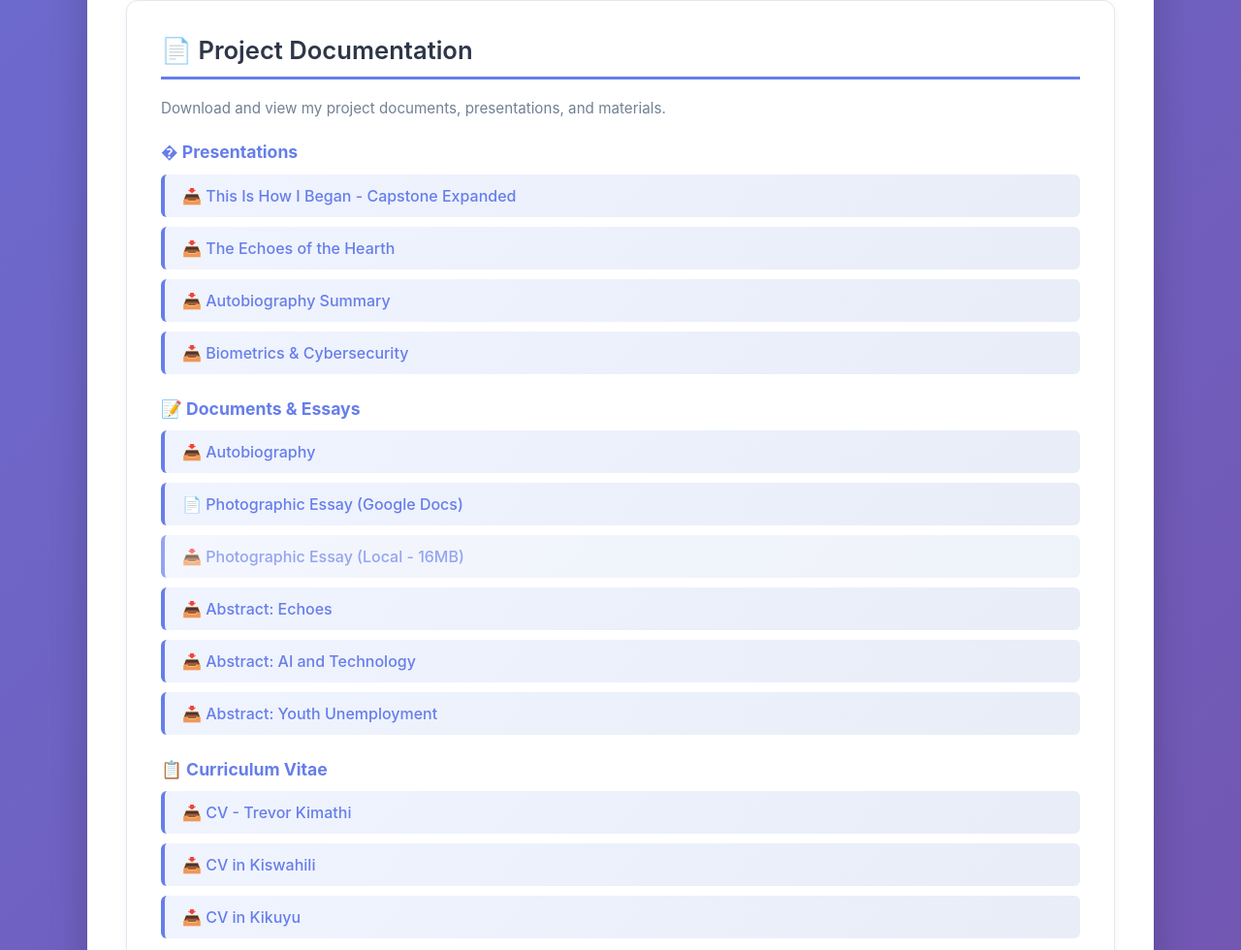
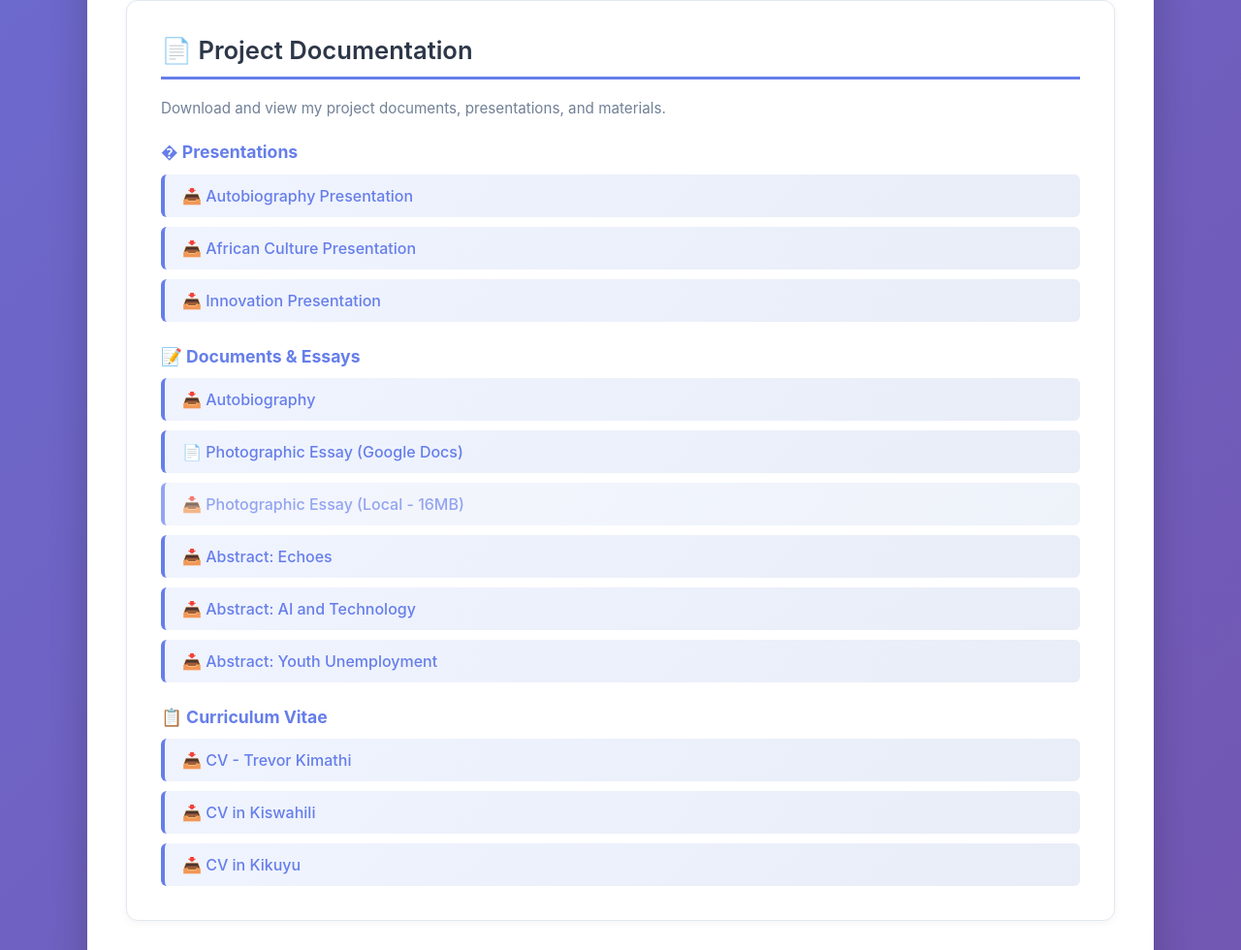
Before and after one commit to 2COR515/projectcapstone, a website: page index.html in a window 1280 px wide. Shown: the part 2568-3548 px from the top of the page at 97% size. Drawn offline with Linux system fonts and the light colour scheme.

Commit message:
Replace presentations with only 3 required: Autobiography, African Culture, and Innovation

```diff
--- a/index.html
+++ b/index.html
@@ -925,17 +925,14 @@
                         <div class="doc-category" style="margin-bottom: 25px;">
                             <h3 style="color: #667eea; font-size: 1.1em; margin-bottom: 12px;">� Presentations</h3>
                             <div style="display: grid; gap: 10px;">
-                                <a href="./assets/This_Is_How_I_Began_Capstone_Expanded.pptx" download class="doc-link">
-                                    📥 This Is How I Began - Capstone Expanded
+                                <a href="./assets/Autobiography_Presentation.pptx" download class="doc-link">
+                                    📥 Autobiography Presentation
                                 </a>
-                                <a href="./assets/The_Echoes_of_the_Hearth.pptx" download class="doc-link">
-                                    📥 The Echoes of the Hearth
+                                <a href="./assets/African_Culture_Presentation.pptx" download class="doc-link">
+                                    📥 African Culture Presentation
                                 </a>
-                                <a href="./assets/Autobiography Summary.pptx" download class="doc-link">
-                                    📥 Autobiography Summary
-                                </a>
-                                <a href="./assets/Biometrics & Cybersecurity.pptx" download class="doc-link">
-                                    📥 Biometrics & Cybersecurity
+                                <a href="./assets/Innovation_Presentation.pptx" download class="doc-link">
+                                    📥 Innovation Presentation
                                 </a>
                             </div>
                         </div>
```
Also changed, not shown: 7 other files.
